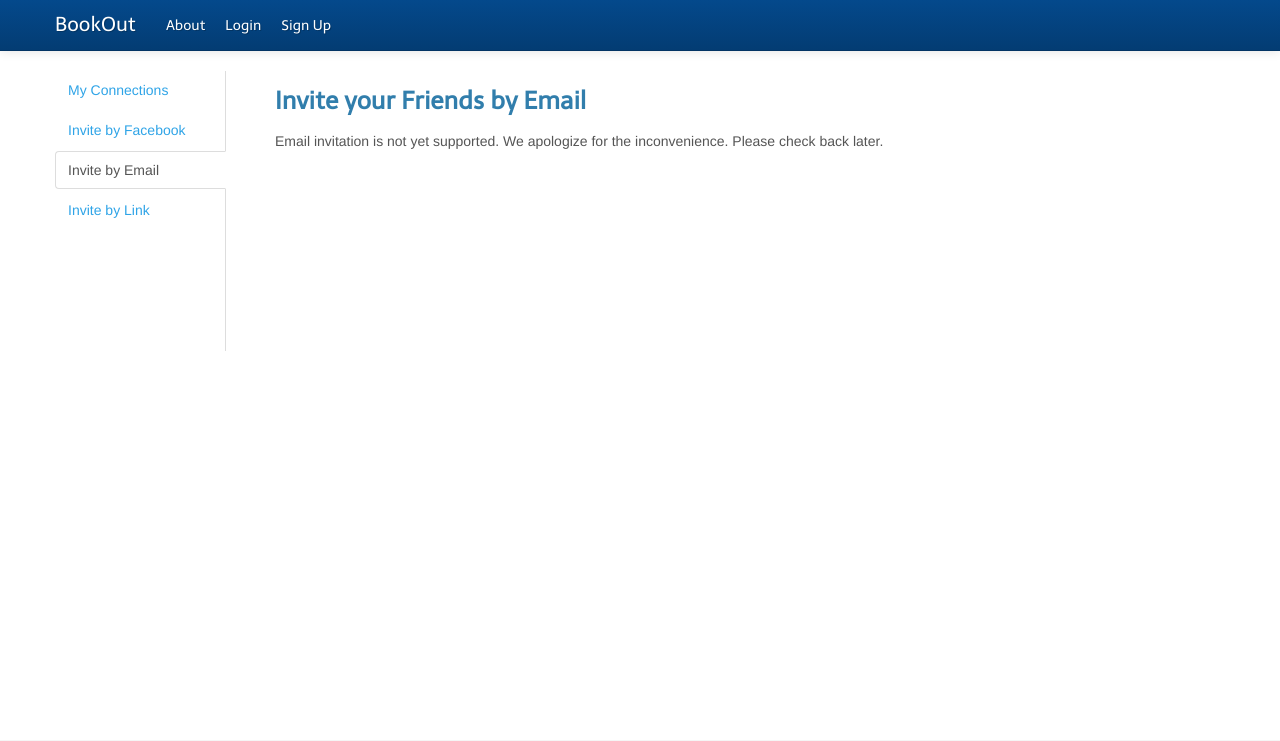
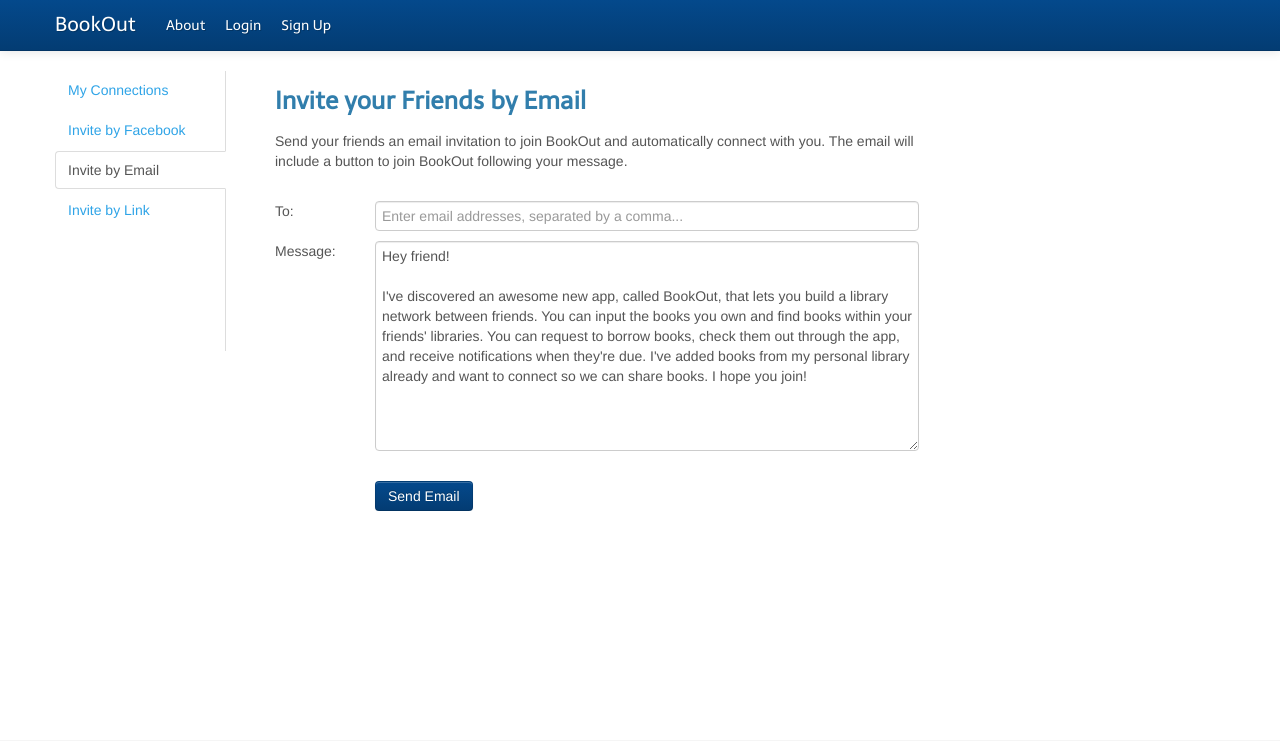
Before and after one commit to byu-osl/bookout, a Flask app: template bookout/templates/network.html in a window 1280 px wide, after a click on "Invite by Email". Shown: the top 741 px of the page. Run offline with Flask 2, Linux system fonts and the light colour scheme; the template is opened without the code that fills it, so the values that code supplies are empty.

Commit message:
Added Email Invitation Form to Network Page

```diff
--- a/bookout/templates/network.html
+++ b/bookout/templates/network.html
@@ -69,7 +69,34 @@
         </div>
         <div class="tab-pane" id="Email">
           <h3>Invite your Friends by Email</h3>
-          <p>Email invitation is not yet supported. We apologize for the inconvenience. Please check back later.</p>
+<!--          <p>Email invitation is not yet supported. We apologize for the inconvenience. Please check back later.</p> -->
+          <div class="row">
+            <div class="span7">
+              <p>Send your friends an email invitation to join BookOut and automatically connect with you. The email will include a button to join BookOut following your message.</p>
+            </div>
+          </div>
+          <br>
+          <div class="row">
+            <div class="span1">
+              <p>To:</p>
+            </div>
+            <div class="span8">
+              <input type="text" class="input-xxlarge" id="EmailTo" placeholder="Enter email addresses, separated by a comma...">
+            </div>
+            <div class="span1">
+              <p>Message:</p>
+            </div>
+            <div class="span8">
+              <textarea class="input-xxlarge" id="EmailBody" rows="10">Hey friend!
+
+I've discovered an awesome new app, called BookOut, that lets you build a library network between friends. You can input the books you own and find books within your friends' libraries. You can request to borrow books, check them out through the app, and receive notifications when they're due. I've added books from my personal library already and want to connect so we can share books. I hope you join!
+
+{{ user.name }}</textarea>
+              <br>
+              <br>
+              <a class="btn btn-inverse" href="#">Send Email</a>
+            </div>
+          </div>
         </div>
         <div class="tab-pane" id="Link">
           <h3>Connect with Friends by Sending a Link</h3>
```
